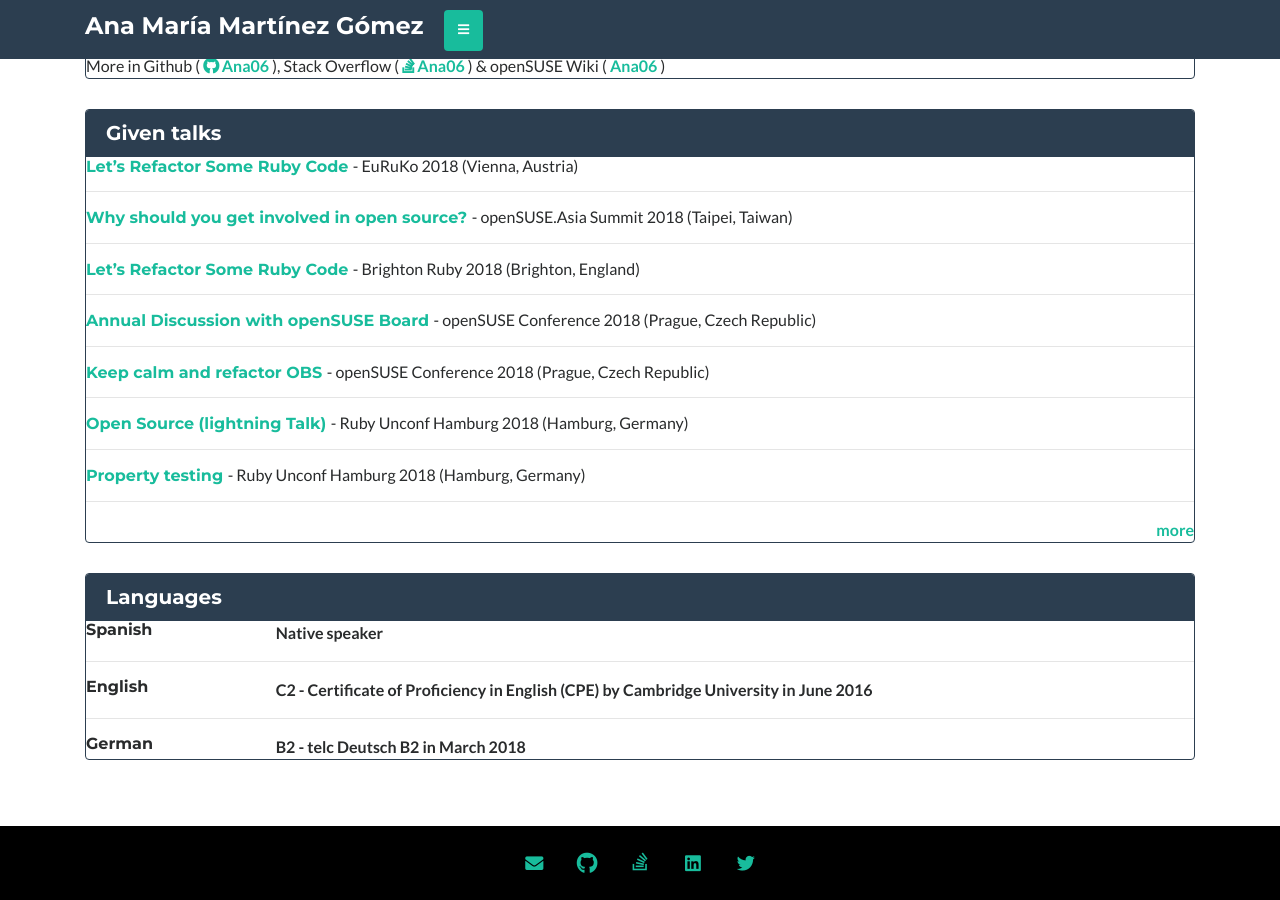
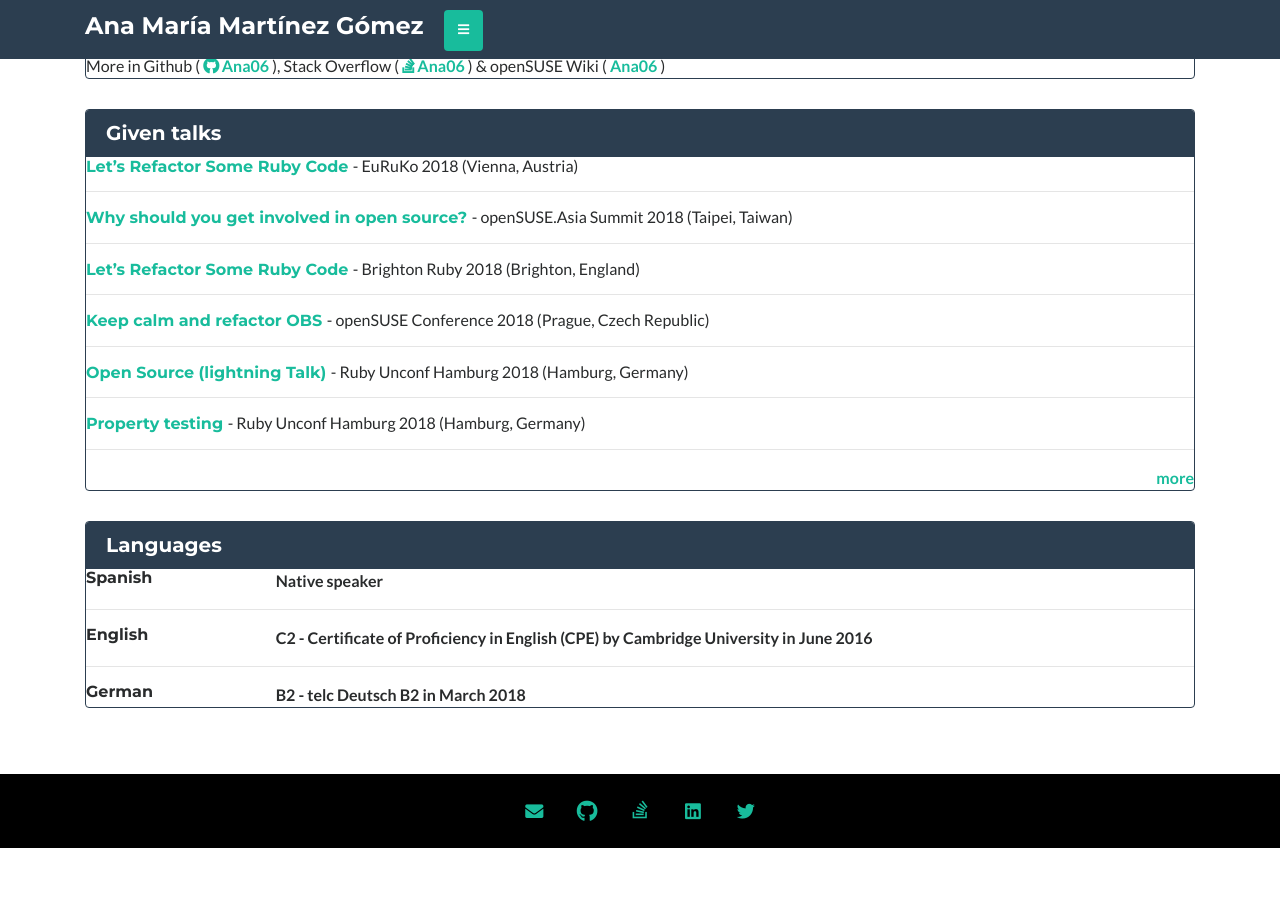
Before and after one commit to vicgalle/ana06.github.io, a Jekyll site: the page built from resume.md, in a window 1280 px wide and 900 px high, scrolled down 1512 px. Built offline with Jekyll 4.4.1, drawn with Linux system fonts in a browser that asks for light colours; nearby versions of some CDN libraries; after the commit the page ends 2360 px from its top, so only the background shows below that.

Commit message:
Remove Board session from cv
It is not really my talk, but the board talk.

```diff
--- a/resume.md
+++ b/resume.md
@@ -184,12 +184,6 @@ talks:
     date: "2018-07-06"
     featured: true
 
-  - name: Annual Discussion with openSUSE Board
-    conference: openSUSE Conference 2018 (Prague, Czech Republic)
-    url: https://events.opensuse.org/conference/oSC18/program/proposal/1939
-    date: "2018-05-26"
-    featured: true
-
   - name: Keep calm and refactor OBS
     conference: openSUSE Conference 2018 (Prague, Czech Republic)
     url: https://events.opensuse.org/conference/oSC18/program/proposal/1690
```
